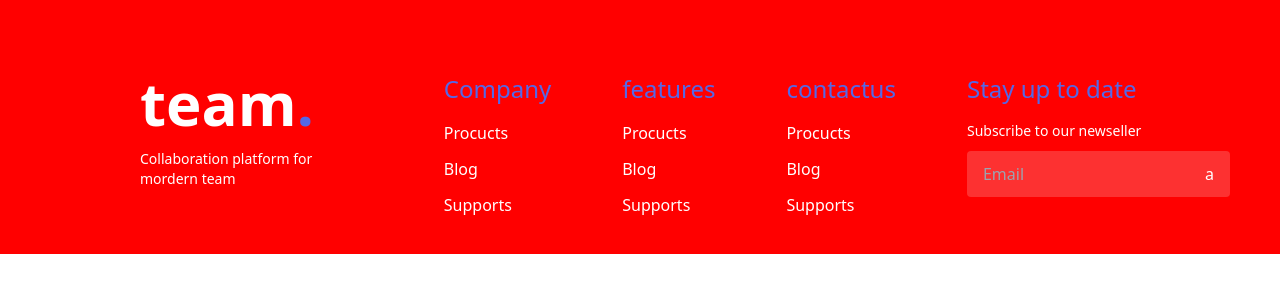
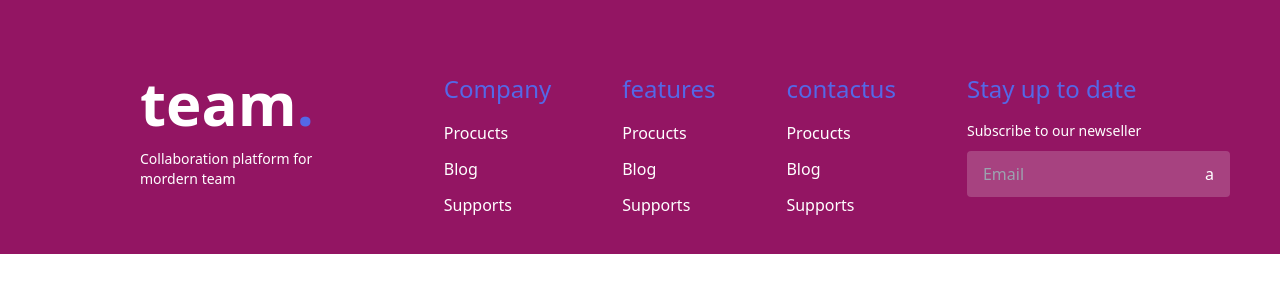
Before and after one commit to isimane/footer, a plain HTML site: page index.html in a window 1280 px wide. Drawn offline with nearby package versions, Linux system fonts and the light colour scheme.

Commit message:
update color to magenta

```diff
--- a/index.html
+++ b/index.html
@@ -28,7 +28,7 @@
               gray: "#232340",
               dark: "#00008B",
               blue: '#5468E7',
-              darkBlue: "red",
+              darkBlue: "#931563",
             },
         },
       },
```
